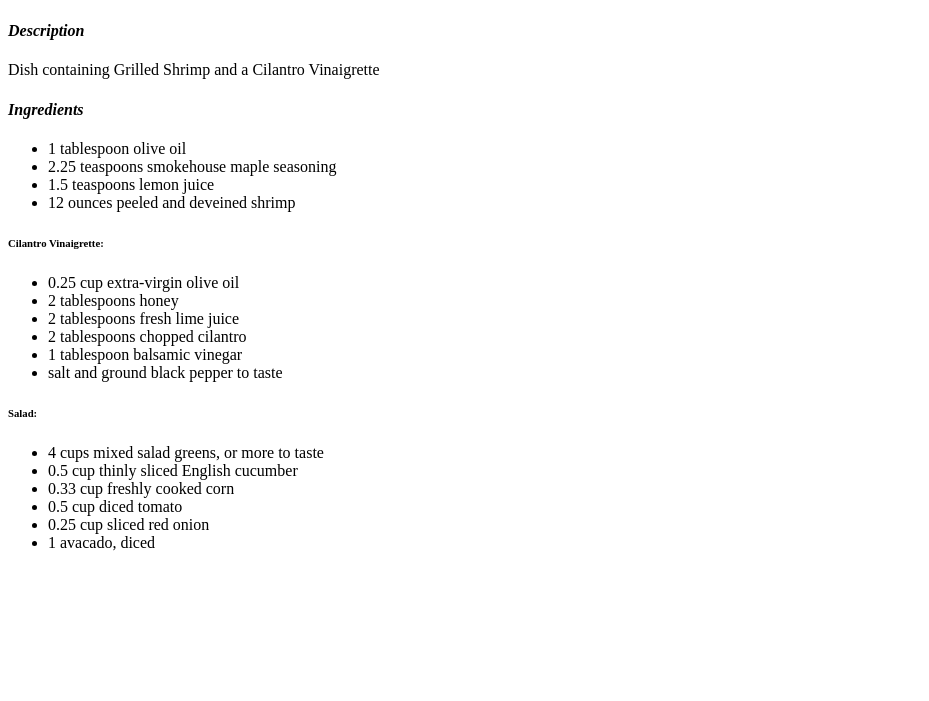
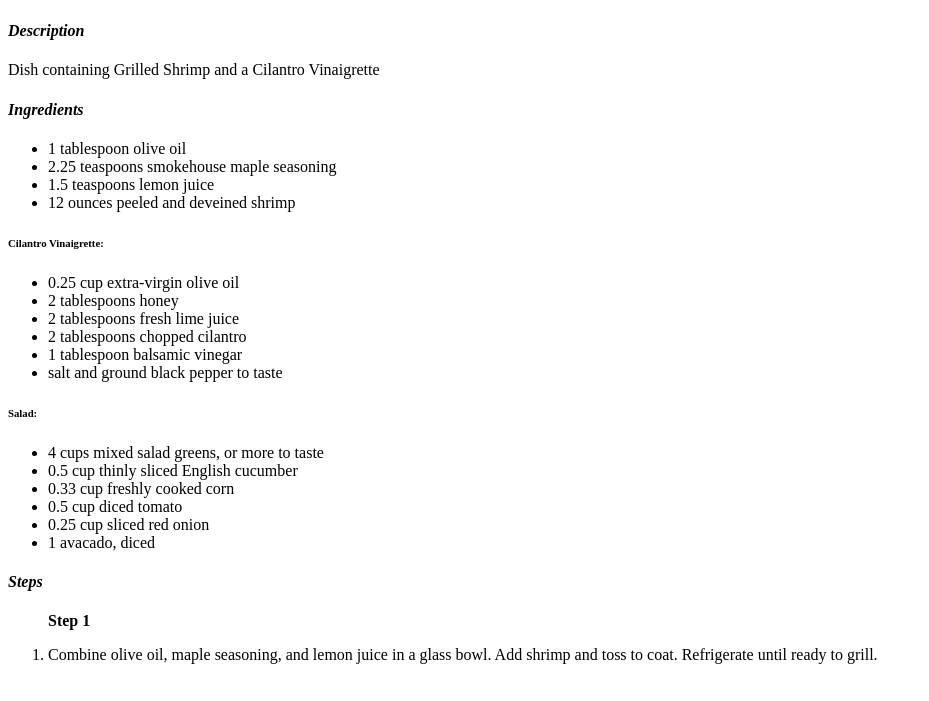
Before and after one commit to Arcticawesome/odin-recipes, a plain HTML site: page recipes/summershrimp.html in a window 1280 px wide. Shown: the part 99-800 px from the top of the page, without its empty margins (0-929 px from the left). Drawn offline with Linux system fonts and the light colour scheme.

Commit message:
Started adding steps

```diff
--- a/recipes/summershrimp.html
+++ b/recipes/summershrimp.html
@@ -36,5 +36,12 @@
                         <li>0.25 cup sliced red onion</li>
                         <li>1 avacado, diced</li>
                     </ul>
+    <h4><em>Steps</em></h4>
+                    <ol>
+                        <p><strong>Step 1</strong></p>
+                        <li>Combine olive oil, maple seasoning, and lemon juice in a glass bowl. Add shrimp and toss to coat. Refrigerate until ready to grill.</li>
+                    </ol>
+
+
 </body>
 </html>
```
